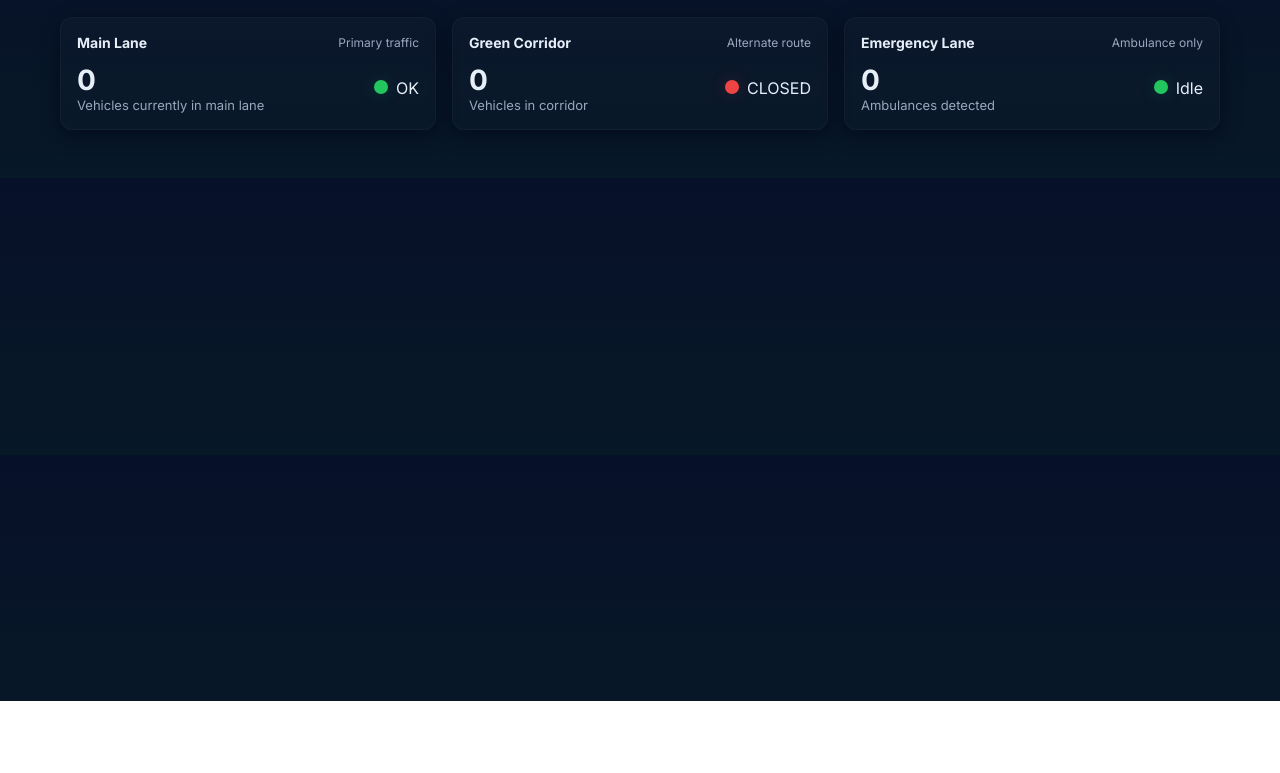
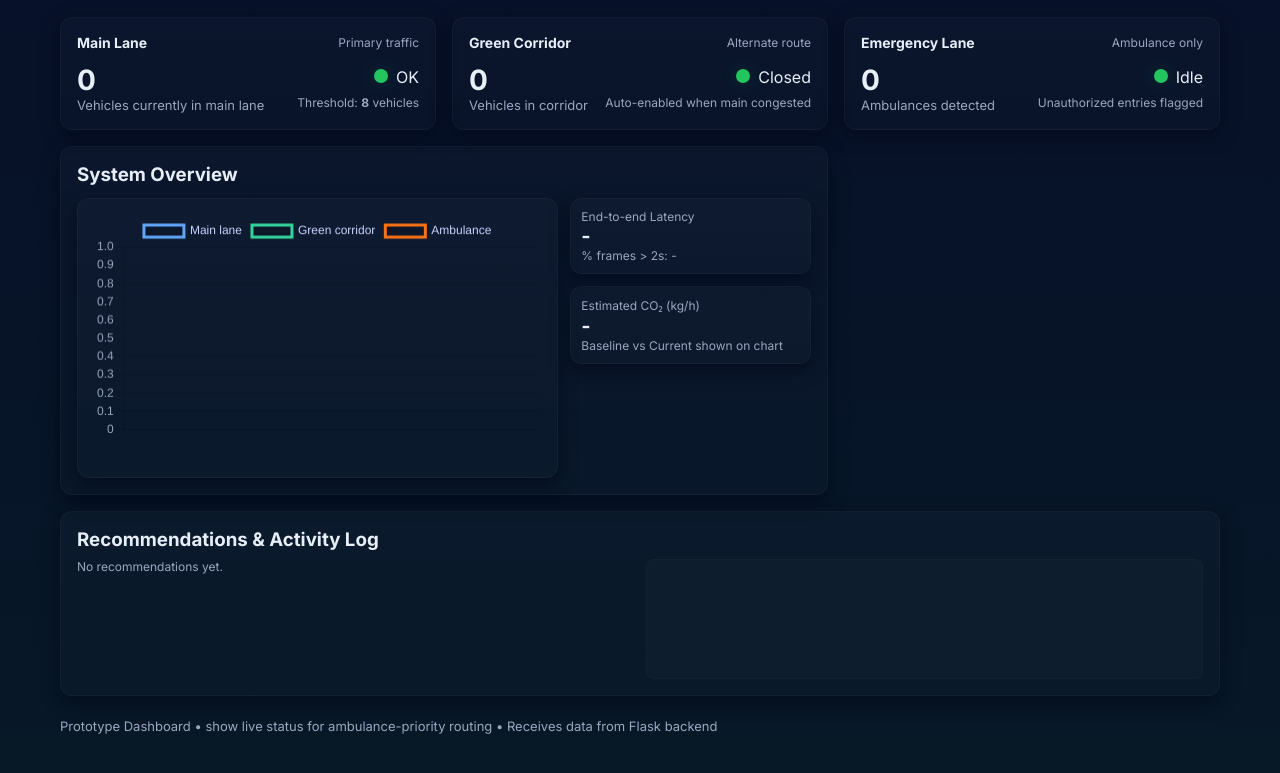
Before and after one commit to jana1123519-jpg/smart_flow, a plain HTML site: page index.html in a window 1280 px wide. Shown: the part 99-872 px from the top of the page. Before the commit the page ends 800 px from the top, so only its background shows below. Drawn offline with nearby package versions, Linux system fonts and the light colour scheme; no server answers.

Commit message:
Update index.html

```diff
--- a/index.html
+++ b/index.html
@@ -38,7 +38,13 @@
     .muted{color:var(--muted);font-size:13px}
     .small{font-size:12px;color:var(--muted)}
 
-    /* responsive */
+    .controls{display:flex;gap:8px;align-items:center}
+    button{background:transparent;border:1px solid rgba(255,255,255,0.04);color:inherit;padding:8px 12px;border-radius:8px;cursor:pointer}
+    .btn-primary{background:linear-gradient(90deg,#1f9a73,#22c55e);border:none;color:#04111a;font-weight:600}
+
+    .chart-wrap{height:280px}
+    footer{margin-top:22px;color:var(--muted);font-size:13px}
+
     @media (max-width:900px){
       .status-card{grid-column:span 12}
       .main-card{grid-column:span 12}
@@ -69,6 +75,7 @@
           </div>
           <div style="text-align:right">
             <div><span id="mainLed" class="led green"></span><span id="mainState">OK</span></div>
+            <div class="small muted" style="margin-top:8px">Threshold: <strong>8</strong> vehicles</div>
           </div>
         </div>
       </div>
@@ -81,7 +88,8 @@
             <div class="muted">Vehicles in corridor</div>
           </div>
           <div style="text-align:right">
-            <div><span id="corridorLed" class="led red"></span><span id="corrState">CLOSED</span></div>
+            <div><span id="corridorLed" class="led green"></span><span id="corrState">Closed</span></div>
+            <div class="small muted" style="margin-top:8px">Auto-enabled when main congested</div>
           </div>
         </div>
       </div>
@@ -95,16 +103,60 @@
           </div>
           <div style="text-align:right">
             <div><span id="ambLed" class="led green"></span><span id="ambState">Idle</span></div>
+            <div class="small muted" style="margin-top:8px">Unauthorized entries flagged</div>
           </div>
         </div>
       </div>
+
+      <div class="card main-card">
+        <div style="display:flex;justify-content:space-between;align-items:center">
+          <h3 style="margin:0">System Overview</h3>
+        </div>
+        <div style="display:flex;gap:12px;margin-top:12px">
+          <div style="flex:2">
+            <div class="chart-wrap card" id="chartBox">
+              <canvas id="vehiclesChart"></canvas>
+            </div>
+          </div>
+          <div style="flex:1;display:flex;flex-direction:column;gap:12px">
+            <div class="card" style="padding:10px">
+              <div class="small muted">End-to-end Latency</div>
+              <div style="font-weight:700;font-size:20px" id="latency">-</div>
+              <div class="small muted">% frames > 2s: <span id="over2">-</span></div>
+            </div>
+
+            <div class="card" style="padding:10px">
+              <div class="small muted">Estimated CO₂ (kg/h)</div>
+              <div style="font-weight:700;font-size:20px" id="co2">-</div>
+              <div class="small muted">Baseline vs Current shown on chart</div>
+            </div>
+          </div>
+        </div>
+      </div>
+
+      <div class="card full">
+        <h3 style="margin:0 0 8px 0">Recommendations & Activity Log</h3>
+        <div style="display:flex;gap:12px">
+          <div style="flex:1">
+            <div id="recommendations" class="muted small">No recommendations yet.</div>
+          </div>
+          <div style="flex:1">
+            <div style="height:120px;overflow:auto;background:var(--glass-2);padding:8px;border-radius:8px;border:1px solid rgba(255,255,255,0.02)" id="log"></div>
+          </div>
+        </div>
+      </div>
+
     </div>
+
+    <footer>
+      Prototype Dashboard • show live status for ambulance-priority routing • Receives data from Flask backend
+    </footer>
   </div>
 
   <!-- Chart.js -->
   <script src="https://cdn.jsdelivr.net/npm/chart.js"></script>
   <script>
-    // UI Elements
+    // UI elements
     const connEl = document.getElementById('conn');
     const mainCountEl = document.getElementById('mainCount');
     const corridorCountEl = document.getElementById('corridorCount');
@@ -115,20 +167,40 @@
     const mainState = document.getElementById('mainState');
     const corrState = document.getElementById('corrState');
     const ambState = document.getElementById('ambState');
+    const latencyEl = document.getElementById('latency');
+    const over2El = document.getElementById('over2');
+    const co2El = document.getElementById('co2');
+    const recEl = document.getElementById('recommendations');
+    const logEl = document.getElementById('log');
 
-    // Helper to set LED color
-    function setLed(el,color){
+    // Chart
+    const ctx = document.getElementById('vehiclesChart').getContext('2d');
+    const vehiclesChart = new Chart(ctx, {
+      type: 'line',
+      data: {
+        labels: [],
+        datasets: [
+          {label:'Main lane', data:[], borderColor:'#60a5fa', fill:false, tension:0.3},
+          {label:'Green corridor', data:[], borderColor:'#34d399', fill:false, tension:0.3},
+          {label:'Ambulance', data:[], borderColor:'#f97316', fill:false, tension:0.3}
+        ]
+      },
+      options:{responsive:true,plugins:{legend:{labels:{color:'#c7d2fe'}}},scales:{x:{ticks:{color:'#9aa7bf'}},y:{ticks:{color:'#9aa7bf'}}}}
+    });
+
+    // Helper to set LED
+    function setLed(el, color){
       el.classList.remove('green','red','yellow');
       if(color==='green') el.classList.add('green');
       if(color==='red') el.classList.add('red');
       if(color==='yellow') el.classList.add('yellow');
     }
 
-    // Update dashboard UI
+    // Update UI from Flask data
     function updateUI(data){
-      mainCountEl.textContent = data.main || 0;
-      corridorCountEl.textContent = data.corridor || 0;
-      ambCountEl.textContent = data.amb || 0;
+      mainCountEl.textContent = data.main;
+      corridorCountEl.textContent = data.corridor;
+      ambCountEl.textContent = data.amb;
 
       setLed(mainLed, data.main>8?'red':'green');
       mainState.textContent = data.main>8?'CONGESTED':'OK';
@@ -138,9 +210,34 @@
 
       setLed(ambLed, data.amb>0?'green':'green');
       ambState.textContent = data.amb>0?'ACTIVE':'Idle';
+
+      latencyEl.textContent = data.latency ? (data.latency.toFixed(2)+' s') : '-';
+      over2El.textContent = data.over2pct !== undefined ? (data.over2pct+' %') : '-';
+      co2El.textContent = data.co2 !== undefined ? data.co2.toFixed(2) : '-';
+
+      // Chart update
+      const label = new Date().toLocaleTimeString();
+      vehiclesChart.data.labels.push(label);
+      vehiclesChart.data.datasets[0].data.push(data.main);
+      vehiclesChart.data.datasets[1].data.push(data.corridor);
+      vehiclesChart.data.datasets[2].data.push(data.amb);
+      if(vehiclesChart.data.labels.length>30){ vehiclesChart.data.labels.shift(); vehiclesChart.data.datasets.forEach(ds=>ds.data.shift()); }
+      vehiclesChart.update();
+
+      // Recommendation
+      if(data.main > 8){
+        recEl.textContent = 'CONGESTION detected: recommend using Green Corridor. ETA improvement ≈ 25%';
+      } else {
+        recEl.textContent = 'Traffic normal: continue on main lane.';
+      }
+
+      if(data.amb_violation){
+        const t = new Date().toLocaleTimeString();
+        logEl.innerHTML = `<div>[${t}] Unauthorized vehicle in emergency lane — violation flagged</div>` + logEl.innerHTML;
+      }
     }
 
-    // Fetch data from Flask every 1 second
+    // Fetch data from Flask every second
     const FLASK_URL = "https://janaali.pythonanywhere.com/data";
 
     async function fetchFlaskData(){
@@ -160,5 +257,6 @@
     setInterval(fetchFlaskData, 1000);
     window.onload = fetchFlaskData;
   </script>
+
 </body>
 </html>
```
